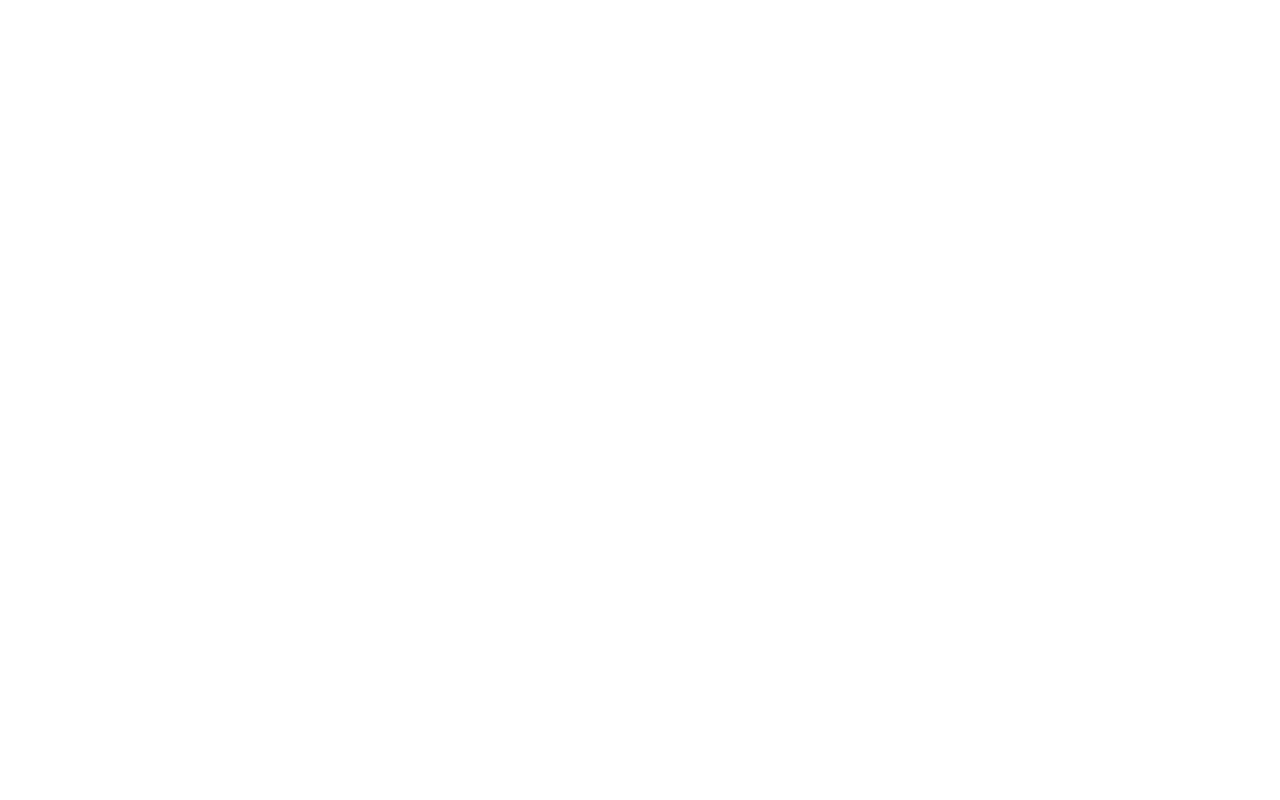
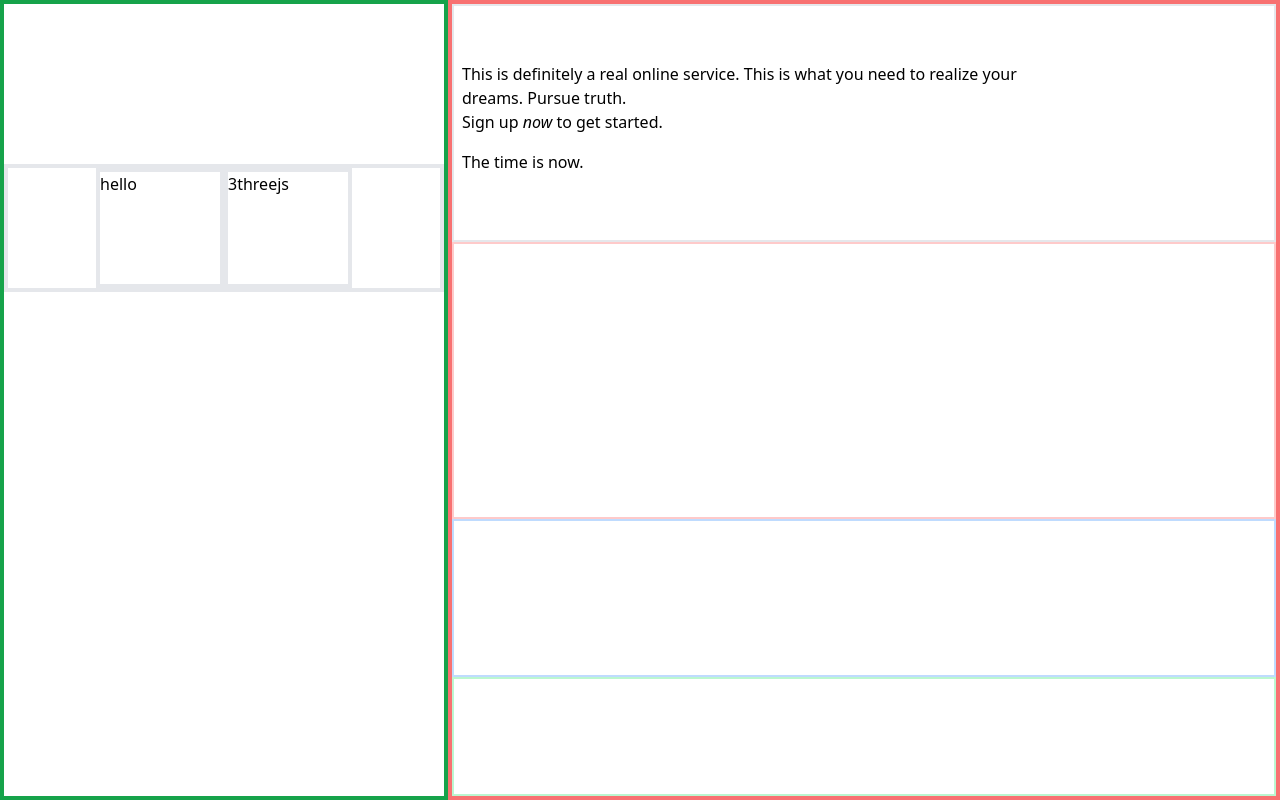
Before and after one commit to kb-git-hub/sign-up, a plain HTML site: page index.html in a window 1280 px wide. Drawn offline with nearby package versions, Linux system fonts and the light colour scheme.

Commit message:
Update HTML

```diff
--- a/index.html
+++ b/index.html
@@ -1,12 +1,49 @@
 <!DOCTYPE html>
 <html lang="en">
+
 <head>
     <meta charset="UTF-8">
     <meta http-equiv="X-UA-Compatible" content="IE=edge">
     <meta name="viewport" content="width=device-width, initial-scale=1.0">
-    <title>Document</title>
+    <title>Sign Up</title>
+    <link rel="icon" type="image" href="https://img.icons8.com/material/24/000000/blockchain-technology.png">
+
+    <script src="https://cdn.tailwindcss.com"></script>
+
+    <link rel="stylesheet" href="style.css">
+
 </head>
-<body>
+
+<body class="flex">
+
+    <div class="leftContainer border-4 border-solid border-green-600 w-14 min-w-[35%] min-h-screen flex items-center">
+        <div class="leftBand  border-4 h-32 grow  mb-[78%] flex justify-center">
+            <div class="leftLogo w-32 border-4">hello</div>
+            <div class="leftText w-32 border-4">3threejs</div>
+        </div>
+    </div>
+
+    <div class="rightContainer border-4 border-red-400 grow flex flex-col">
+
+        <div class="CaptureText border-2 min-h-[30%]">
+            <div class=" w-[70%] mt-12 p-2 leading-6">
+                This is definitely a real online service. This is what you need to realize your dreams. Pursue truth.
+
+                <div> Sign up <em>now</em> to get started.
+                </div>
+                <div class="mt-4">The time is now.</div>
+
+            </div>
+        </div>
+        <form action="./" method="post"></form>
+        <div class="signUpForms border-2 border-red-200 min-h-[35%] "></div>
+        <div class="login border-2 border-blue-200 min-h-[20%]"></div>
+        <div class="footer border-2 border-green-200 min-h-[15%]"></div>
+
+        </form>
+
+    </div>
 
 </body>
+
 </html>
```
